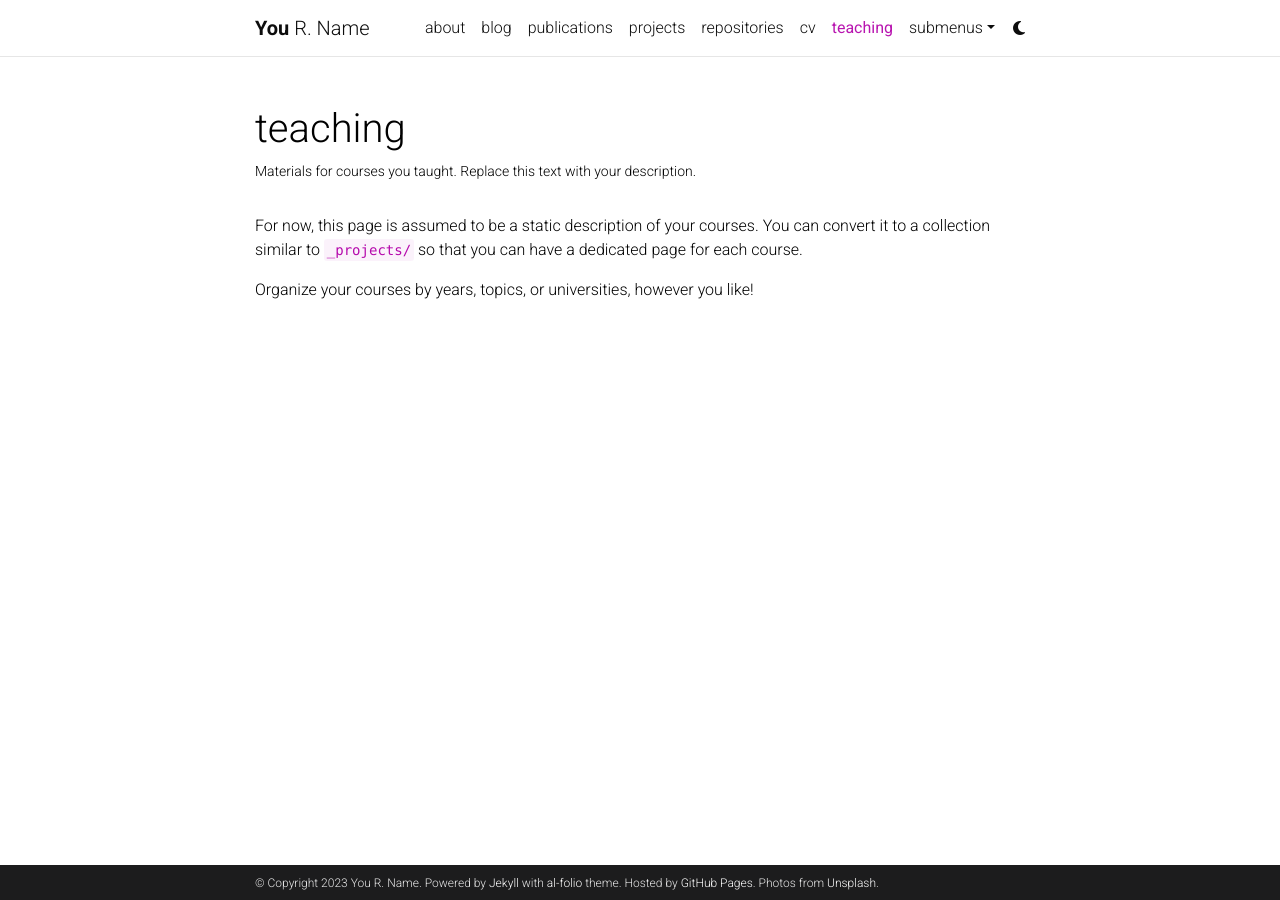
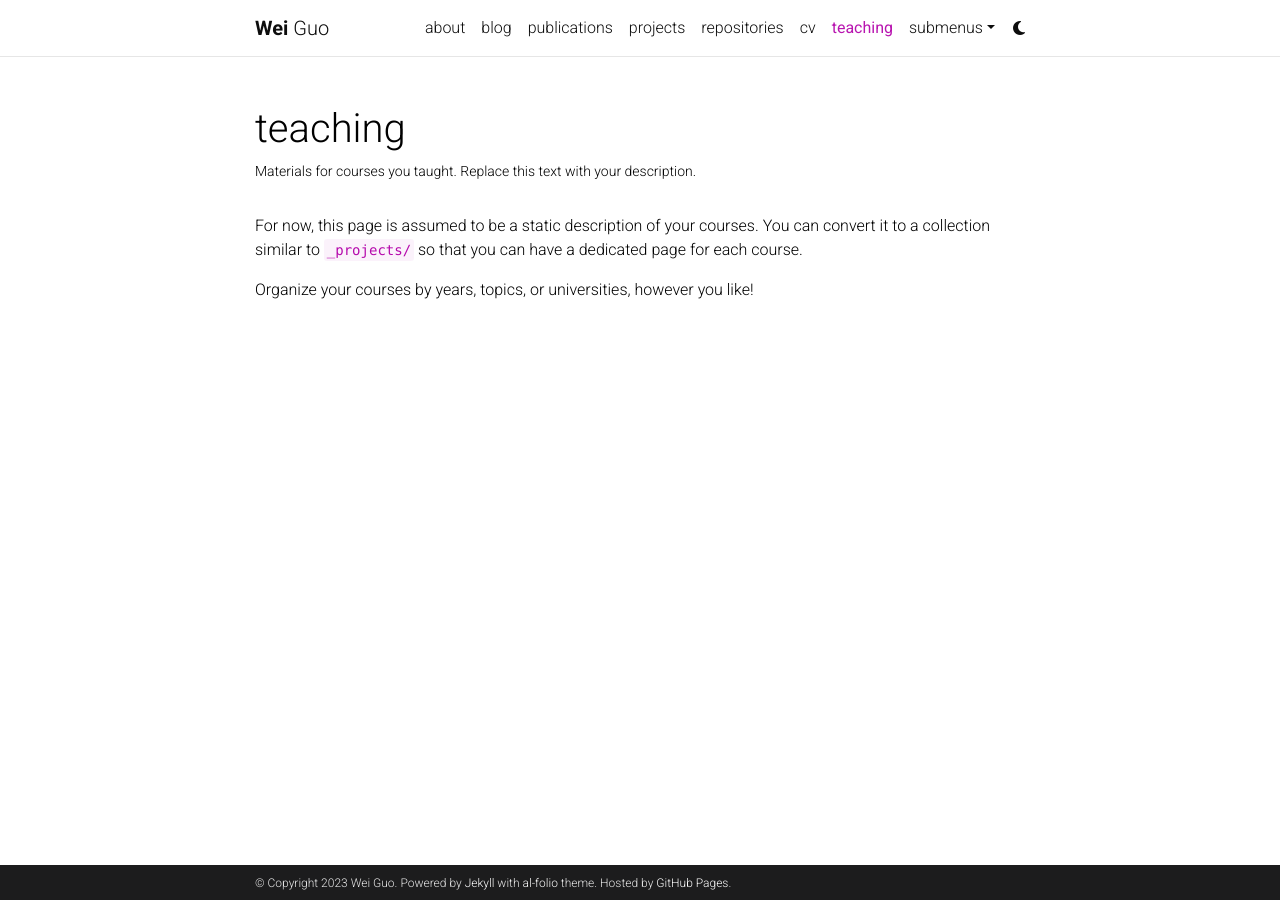
Before and after one commit to AlexandreGUO2001/AlexandreGUO2001.github.io, a Jekyll site: the page built from _pages/teaching.md, in a window 1280 px wide. Built offline with Jekyll 4.4.1, drawn with Linux system fonts in a browser that asks for light colours; comment, search, counter and statistics services are not loaded; a style sheet for code colours, icons or effects is not loaded.

Commit message:
Update _config.yml

```diff
--- a/_config.yml
+++ b/_config.yml
@@ -3,22 +3,21 @@
 # -----------------------------------------------------------------------------
 
 title: blank # the website title (if blank, full name will be used instead)
-first_name: You
-middle_name: R.
-last_name: Name
-email: you@example.com
+first_name: Wei
+middle_name:
+last_name: Guo
+email: wei.guo@gatech.edu
 description: > # the ">" symbol means to ignore newlines until "footer_text:"
-  A simple, whitespace theme for academics. Based on [*folio](https://github.com/bogoli/-folio) design.
+  Wei Guo's personal website.
 footer_text: >
   Powered by <a href="https://jekyllrb.com/" target="_blank">Jekyll</a> with <a href="https://github.com/alshedivat/al-folio">al-folio</a> theme.
   Hosted by <a href="https://pages.github.com/" target="_blank">GitHub Pages</a>.
-  Photos from <a href="https://unsplash.com" target="_blank">Unsplash</a>.
-keywords: jekyll, jekyll-theme, academic-website, portfolio-website  # add your own keywords or leave empty
+keywords: # add your own keywords or leave empty
 
 lang: en # the language of your site (for example: en, fr, cn, ru, etc.)
 icon: ⚛️  # the emoji used as the favicon (alternatively, provide image name in /assets/img/)
 
-url: https://alshedivat.github.io # the base hostname & protocol for your site
+url: https://AlexandreGUO2001.github.io # the base hostname & protocol for your site
 baseurl: /al-folio # the subpath of your site, e.g. /blog/
 last_updated: false # set to true if you want to display last updated in the footer
 impressum_path:  # set to path to include impressum link in the footer, use the same path as permalink in a page, helps to conform with EU GDPR
```
